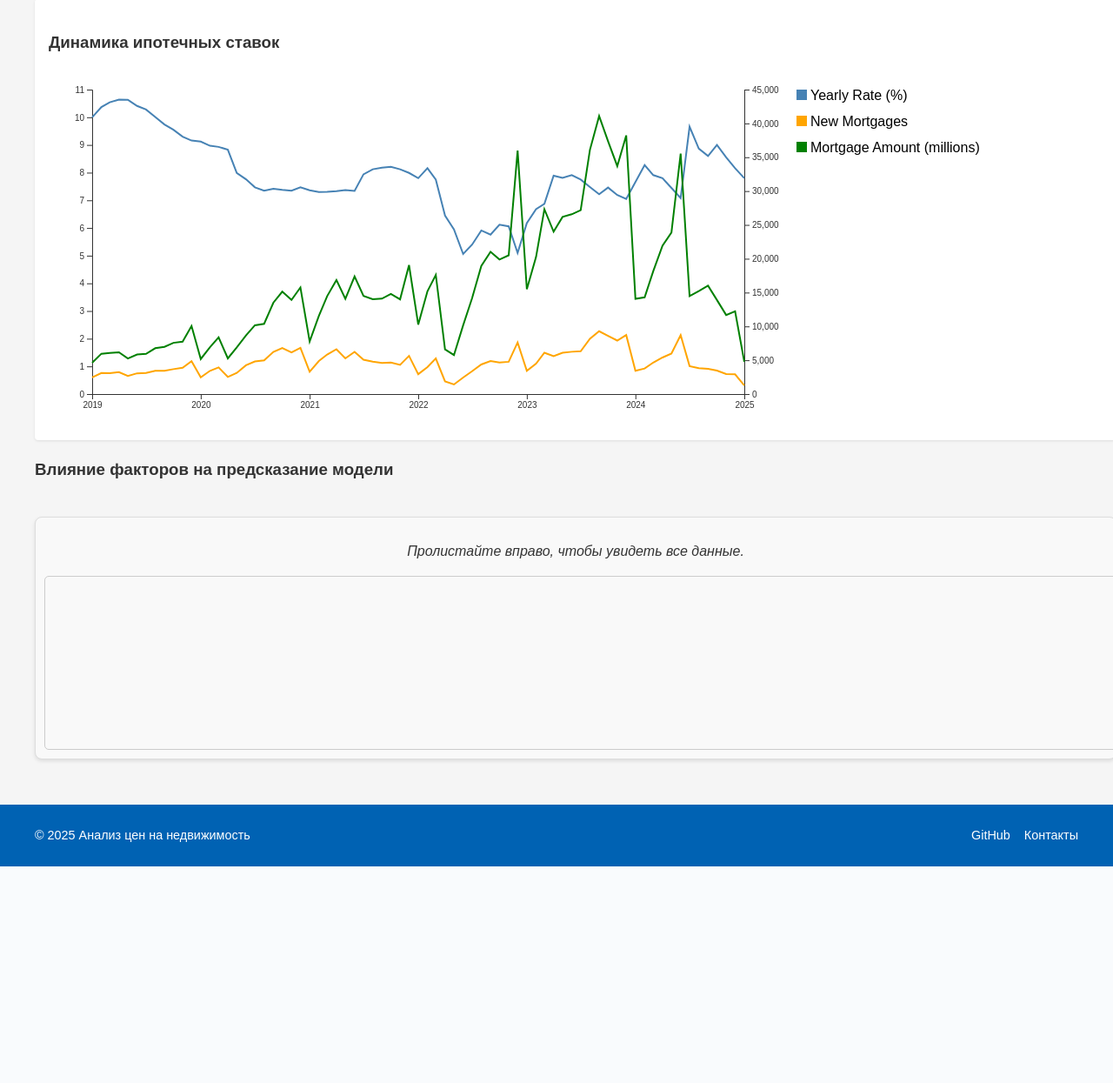
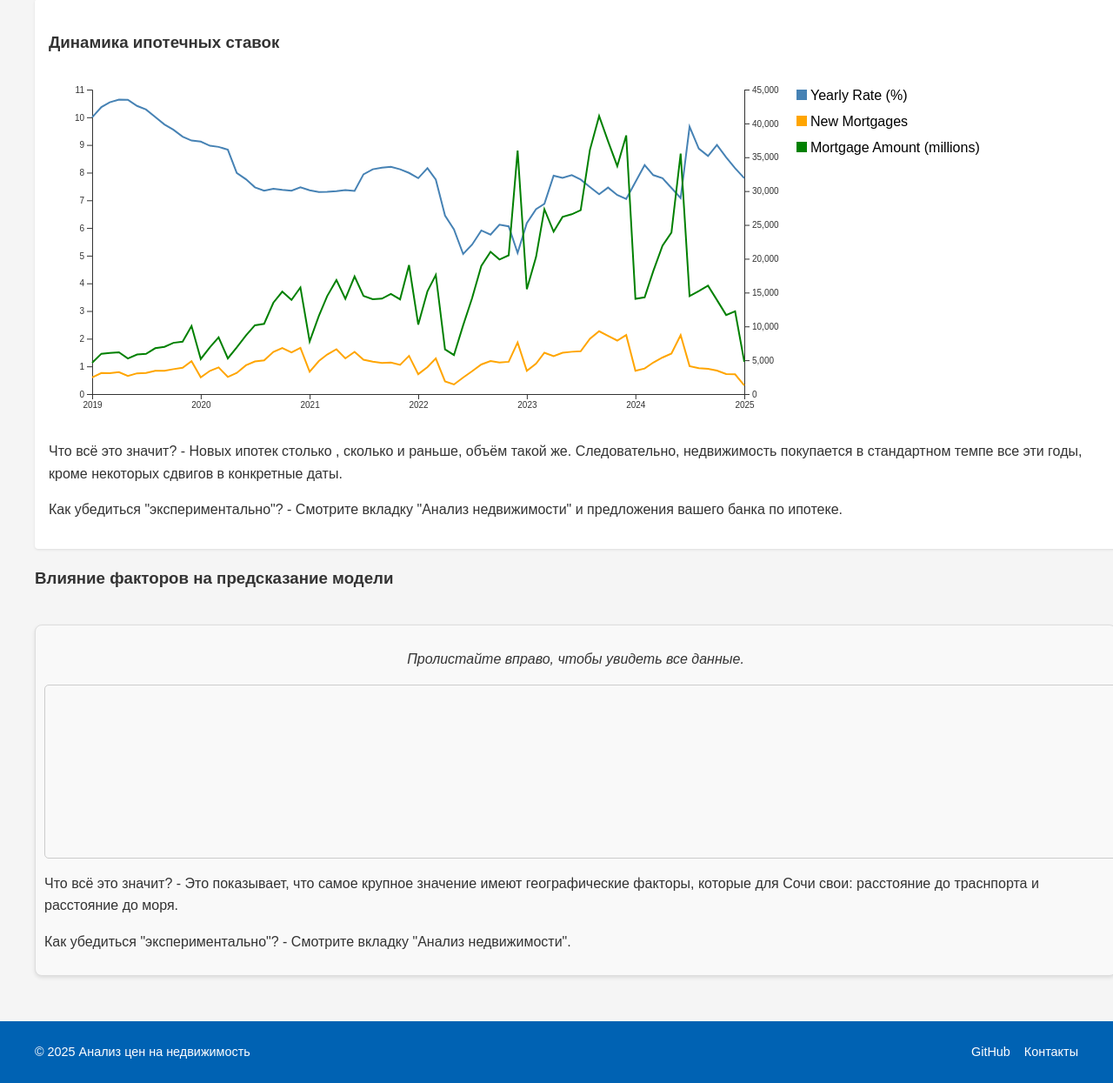
Before and after one commit to Data-Wrangling-and-Visualisation/Accommodation-Price-Analysis, a Flask app: page /statistics in a window 1280 px wide. Shown: the part 392-1637 px from the top of the page at 87% size. Before the commit the page ends 1388 px from the top, so only its background shows below. Run offline with Flask 3, Linux system fonts and the light colour scheme; parts of the project's set-up code (start-up, migrations or seed data) failed here and were passed over.

Commit message:
frontend update

```diff
--- a/app/templates/statistics.html
+++ b/app/templates/statistics.html
@@ -21,6 +21,8 @@
     <div class="chart-container">
         <h3>Динамика ипотечных ставок</h3>
         <div id="chart"></div>
+        <p style="">Что всё это значит? - Новых ипотек столько , сколько и раньше, объём такой же. Следовательно, недвижимость покупается в стандартном темпе все эти годы, кроме некоторых сдвигов в конкретные даты.</p>
+        <p style="">Как убедиться "экспериментально"? - Смотрите вкладку "Анализ недвижимости" и предложения вашего банка по ипотеке.</p>
     </div>
 
     <!-- Embed SHAP visualization -->
@@ -30,6 +32,8 @@
         <div class="scroll-container">
             <iframe src="{{ url_for('static', filename='shap_force_plot.html') }}" width="100%" height="600px" frameborder="0"></iframe>
         </div>
+        <p style="">Что всё это значит? - Это показывает, что самое крупное значение имеют географические факторы, которые для Сочи свои: расстояние до траснпорта и расстояние до моря.</p>
+        <p style="">Как убедиться "экспериментально"? - Смотрите вкладку "Анализ недвижимости".</p>
     </div>
 </div>
 {% endblock %}
```
